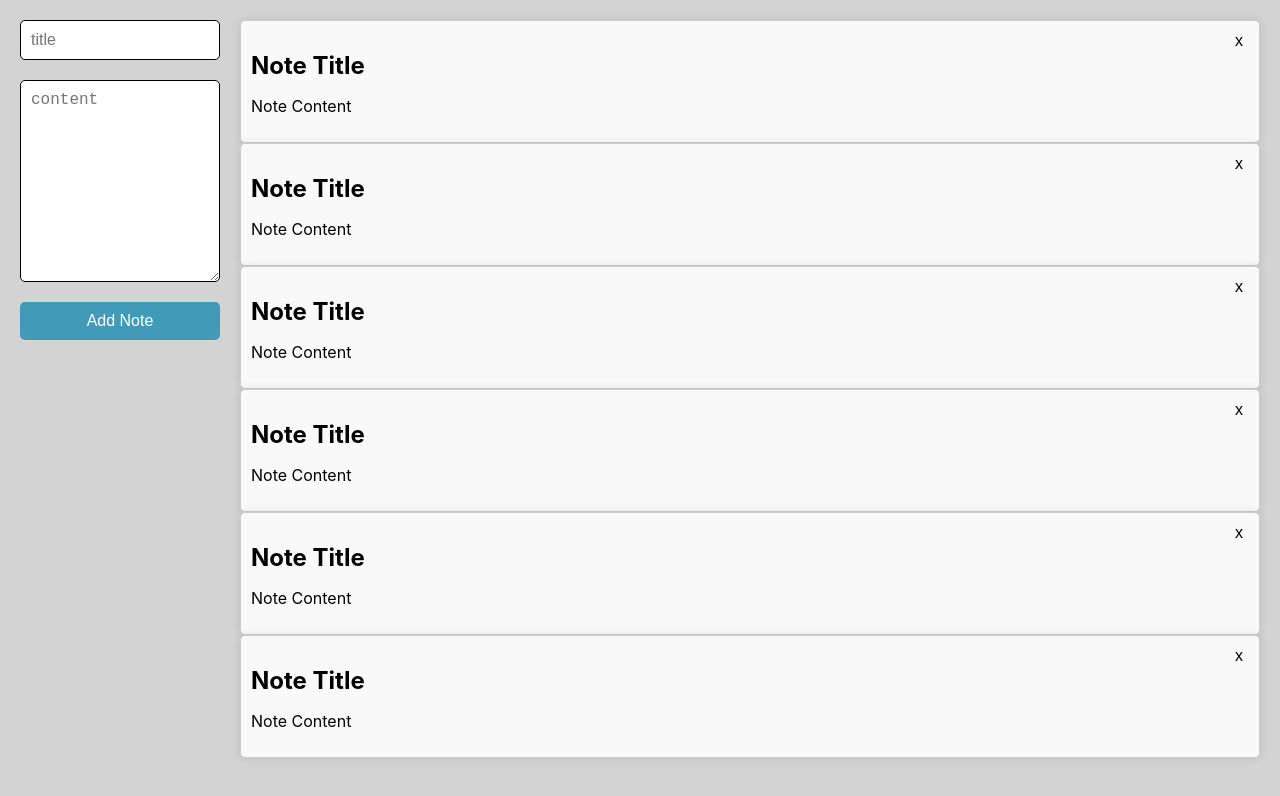
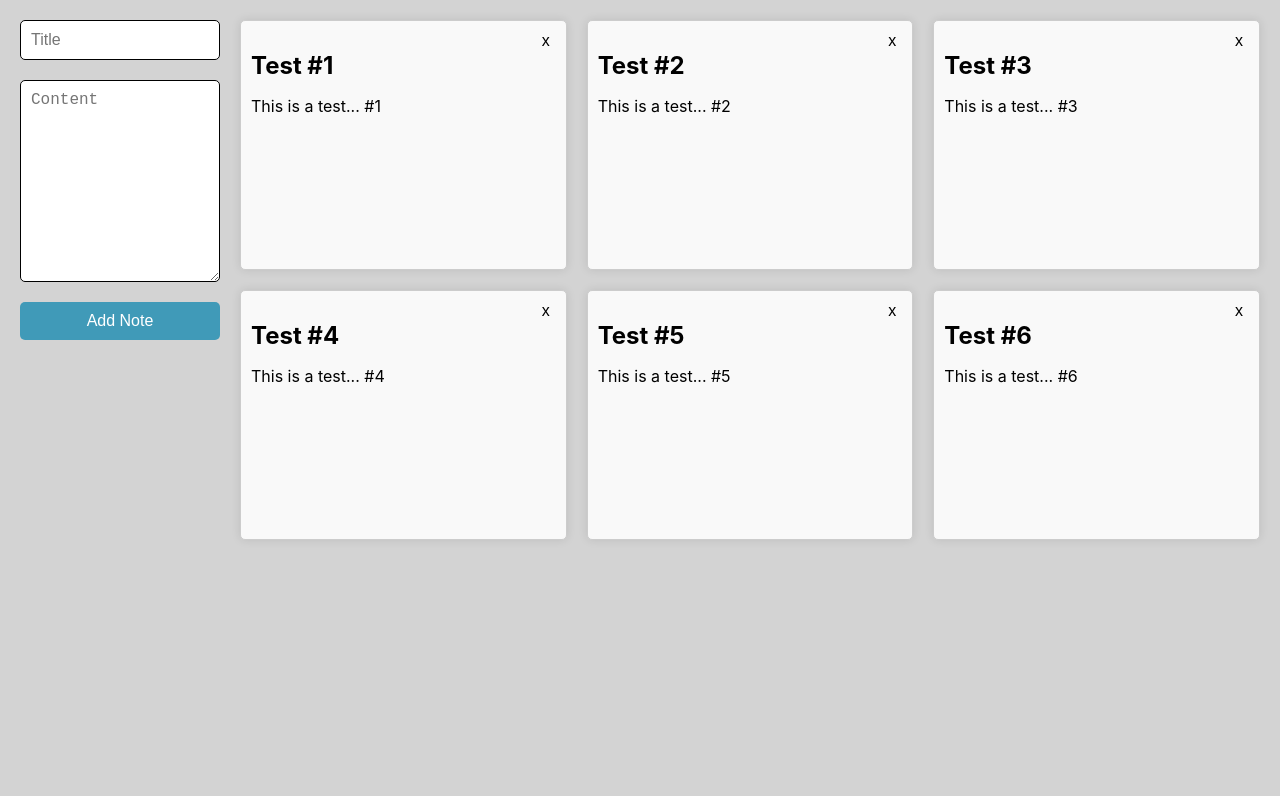
Before and after one commit to ManuelFBS/notes-app, a React (Create React App) app: page / in a window 1280 px wide. Shown: the top 796 px of the page. Built offline with nearby package versions, Linux system fonts and the light colour scheme.

Commit message:
Actualización de App.tsx

```diff
--- a/src/App.tsx
+++ b/src/App.tsx
@@ -1,8 +1,14 @@
 import './App.css';
 import React, { useState } from 'react';
 
+type Note = {
+  id: number;
+  title: string;
+  content: string;
+};
+
 const App = () => {
-  const [notes, setNotes] = useState([
+  const [notes, setNotes] = useState<Note[]>([
     {
       id: 1,
       title: 'Test #1',
@@ -35,22 +41,31 @@ const App = () => {
     }
   ]);
 
+  const [title, setTitle] = useState('');
+  const [content, setContent] = useState('');
+
+  const handleSubmit = (event: React.FormEvent) => {
+    event.preventDefault();
+    console.log('title: ', title);
+    console.log('content: ', content);
+  };
+
   return (
     <div className='app-container'>
-      <form className='note-form'>
-        <input placeholder='title' required></input>
-        <textarea placeholder='content' rows={10} required></textarea>
+      <form className='note-form' onSubmit={(event) => handleSubmit(event)}>
+        <input value={title} onChange={(event) => setTitle(event.target.value)} placeholder='Title' required></input>
+        <textarea value={content} onChange={(event) => setContent(event.target.value)} placeholder='Content' rows={10} required></textarea>
 
         <button type='submit'>Add Note</button>
       </form>
-      <div className='note-grid'>
+      <div className='notes-grid'>
         {notes.map((note) => (
           <div className='note-item'>
             <div className='notes-header'>
               <button>x</button>
             </div>
-            <h2>Note Title</h2>
-            <p>Note Content</p>
+            <h2>{note.title}</h2>
+            <p>{note.content}</p>
           </div>
         ))}
       </div>
```
